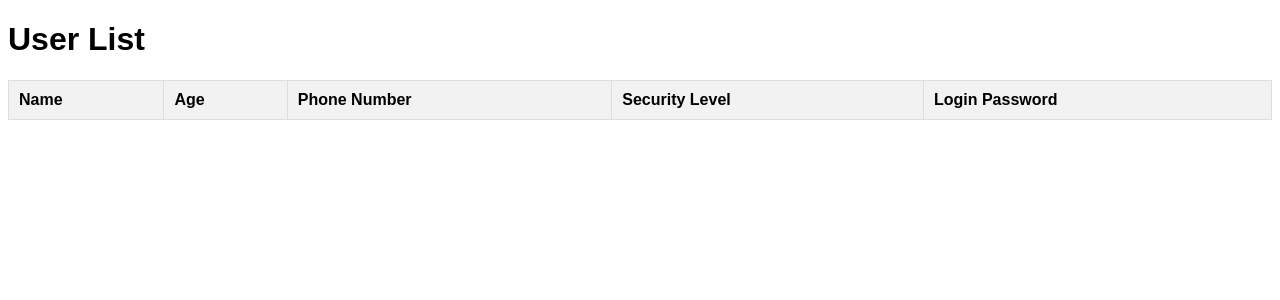
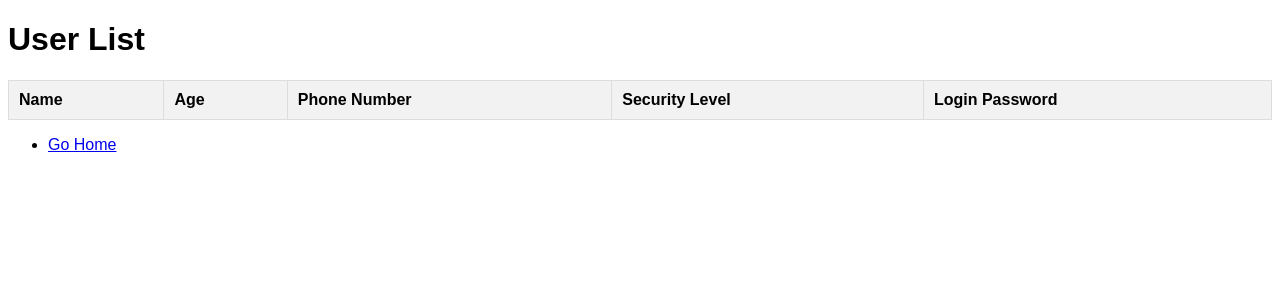
Before and after one commit to aarongallon/Assignment-5, a Flask app: page /tableview in a window 1280 px wide. Shown: the top 300 px of the page. Run offline with Flask 3, Linux system fonts and the light colour scheme; lists and menus that the app fills with data are empty.

Commit message:
Go home from list

```diff
--- a/templates/list.html
+++ b/templates/list.html
@@ -52,6 +52,10 @@
         {% endfor %}
     </tbody>
 </table>
-
+<body>
+    <ul>
+        <li><a href="/">Go Home</a></li>
+    </ul>
+</body>
 </body>
 </html>
```
